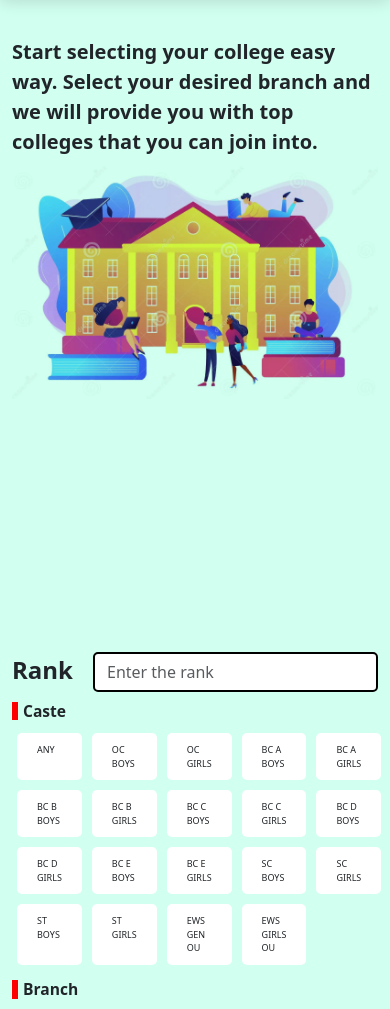
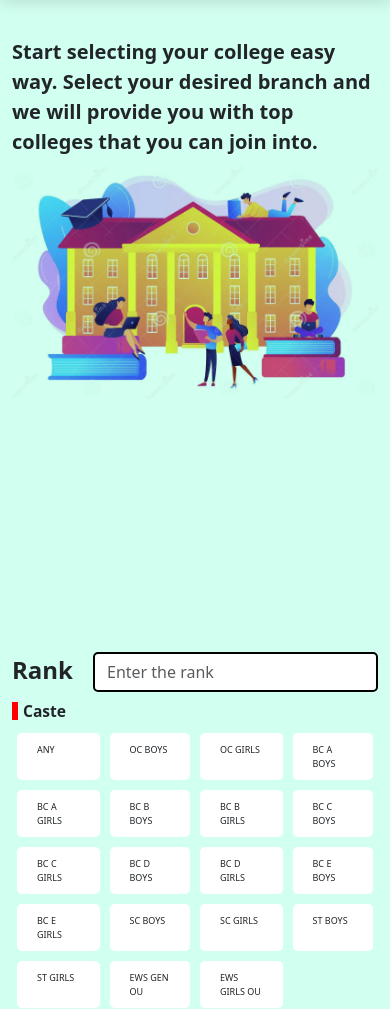
Before and after one commit to d2h5a0r5a0n3/tseamcetanalyzer, a plain HTML site: page index.htm in a window 390 px wide. Shown: the part 63-1072 px from the top of the page. Drawn offline with nearby package versions, Linux system fonts and the light colour scheme.

Commit message:
Update styles.css

```diff
--- a/styles.css
+++ b/styles.css
@@ -74,6 +74,10 @@ background: linear-gradient(228deg, rgba(0,0,0,1) 39%, rgba(40,8,96,1) 68%, rgba
     display: grid;
     grid-template-columns: auto auto auto auto auto auto auto auto;
 }
+#castt{
+    display: grid;
+    grid-template-columns: auto auto auto auto auto auto auto ;
+}
 #aff{
     display: grid;
     grid-template-columns: auto auto auto auto auto auto auto ;
@@ -129,8 +133,11 @@ thead {
     .container{
         grid-template-columns: auto auto auto auto auto auto auto;
     }
+    #castt{
+        grid-template-columns: auto auto auto auto auto auto ;
+    }
     #aff{
-        grid-template-columns: auto auto auto auto auto ;
+        grid-template-columns: auto auto auto auto  ;
     }
     #desc{
         grid-template-columns: auto;
@@ -141,10 +148,13 @@ thead {
         grid-template-columns: auto auto auto auto auto ;
     }
     #aff{
-        grid-template-columns: auto auto auto auto ;
+        grid-template-columns: auto auto auto  ;
     }
     #desc{
         grid-template-columns: auto;
+    }
+    #castt{
+        grid-template-columns: auto auto auto auto ;
     }
 }
   @keyframes spin {
```
